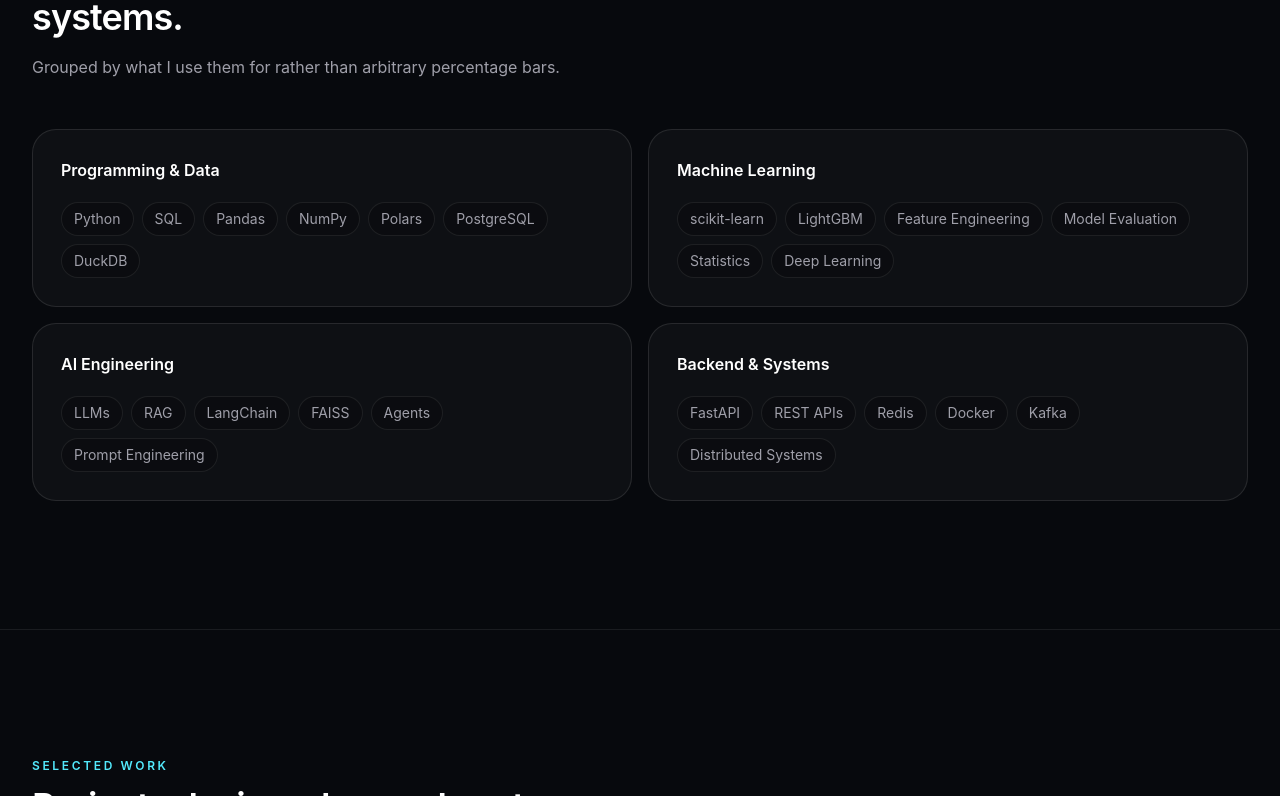
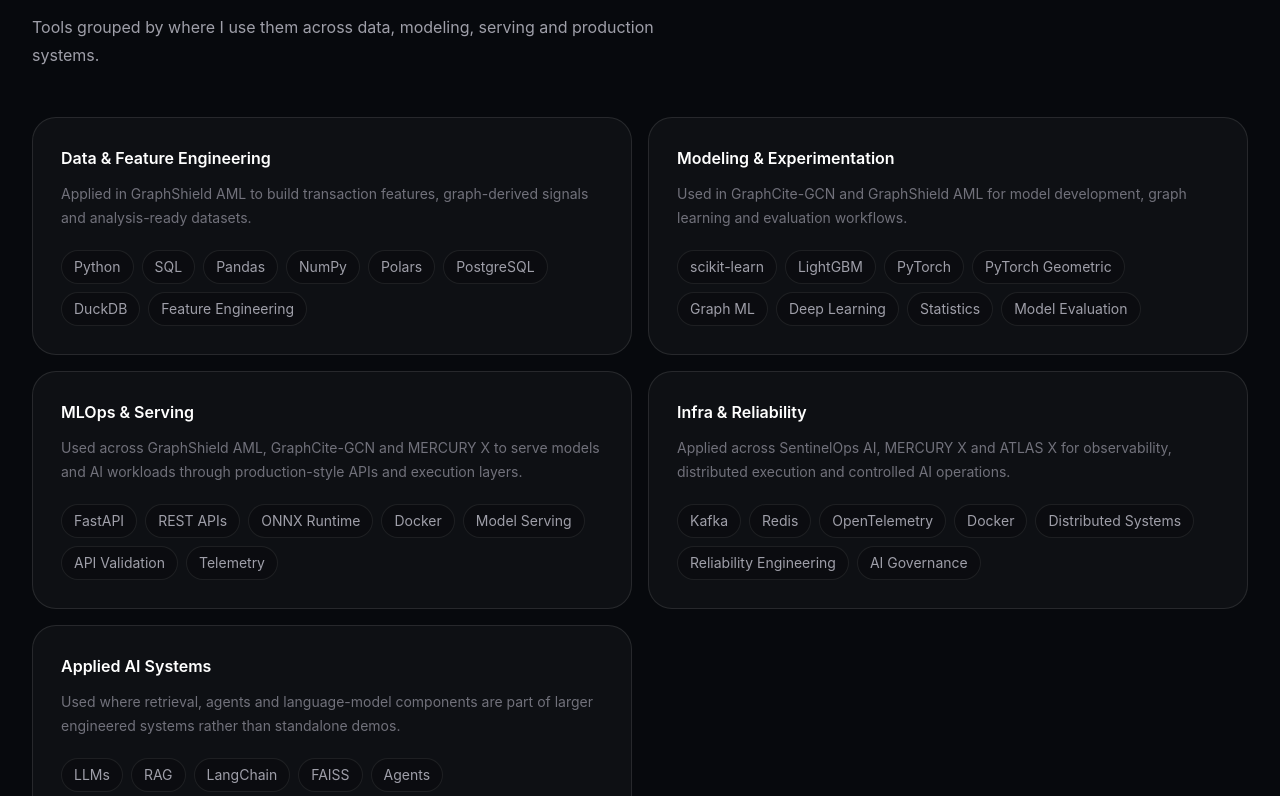
Before and after one commit to abhay799/abhay-portfolio, a Next.js app: page / in a window 1280 px wide. Shown: the part 1744-2540 px from the top of the page. Built offline with nearby package versions, Linux system fonts and the light colour scheme.

Commit message:
Restructure skills by ML lifecycle

```diff
--- a/app/page.tsx
+++ b/app/page.tsx
@@ -99,22 +99,29 @@
         <div className="mx-auto max-w-7xl px-5 sm:px-8">
           <SectionHeading
             eyebrow="Capabilities"
-            title="A stack built around data, intelligence and systems."
-            description="Grouped by what I use them for rather than arbitrary percentage bars."
+            title="A stack organized around the ML lifecycle."
+            description="Tools grouped by where I use them across data, modeling, serving and production systems."
           />
 
-          <div className="mt-12 grid gap-4 md:grid-cols-2">
+          <div className="mt-12 grid grid-cols-1 gap-4 md:grid-cols-2">
             {skills.map((group) => (
               <div
                 key={group.title}
                 className="rounded-3xl border border-white/10 bg-white/[0.03] p-6 sm:p-7"
               >
-                <h3 className="text-base font-semibold text-white">{group.title}</h3>
+                <h3 className="text-base font-semibold text-white">
+                  {group.title}
+                </h3>
+
+                <p className="mt-3 max-w-xl text-sm leading-6 text-zinc-500">
+                  {group.description}
+                </p>
+
                 <div className="mt-5 flex flex-wrap gap-2">
                   {group.items.map((item) => (
                     <span
                       key={item}
-                      className="rounded-full border border-white/8 bg-black/20 px-3 py-1.5 text-sm text-zinc-400"
+                      className="max-w-full rounded-full border border-white/8 bg-black/20 px-3 py-1.5 text-sm text-zinc-400"
                     >
                       {item}
                     </span>
--- a/data/site.ts
+++ b/data/site.ts
@@ -12,7 +12,9 @@
 
 export const skills = [
   {
-    title: "Programming & Data",
+    title: "Data & Feature Engineering",
+    description:
+      "Applied in GraphShield AML to build transaction features, graph-derived signals and analysis-ready datasets.",
     items: [
       "Python",
       "SQL",
@@ -21,21 +23,56 @@
       "Polars",
       "PostgreSQL",
       "DuckDB",
+      "Feature Engineering",
     ],
   },
   {
-    title: "Machine Learning",
+    title: "Modeling & Experimentation",
+    description:
+      "Used in GraphCite-GCN and GraphShield AML for model development, graph learning and evaluation workflows.",
     items: [
       "scikit-learn",
       "LightGBM",
-      "Feature Engineering",
+      "PyTorch",
+      "PyTorch Geometric",
+      "Graph ML",
+      "Deep Learning",
+      "Statistics",
       "Model Evaluation",
-      "Statistics",
-      "Deep Learning",
     ],
   },
   {
-    title: "AI Engineering",
+    title: "MLOps & Serving",
+    description:
+      "Used across GraphShield AML, GraphCite-GCN and MERCURY X to serve models and AI workloads through production-style APIs and execution layers.",
+    items: [
+      "FastAPI",
+      "REST APIs",
+      "ONNX Runtime",
+      "Docker",
+      "Model Serving",
+      "API Validation",
+      "Telemetry",
+    ],
+  },
+  {
+    title: "Infra & Reliability",
+    description:
+      "Applied across SentinelOps AI, MERCURY X and ATLAS X for observability, distributed execution and controlled AI operations.",
+    items: [
+      "Kafka",
+      "Redis",
+      "OpenTelemetry",
+      "Docker",
+      "Distributed Systems",
+      "Reliability Engineering",
+      "AI Governance",
+    ],
+  },
+  {
+    title: "Applied AI Systems",
+    description:
+      "Used where retrieval, agents and language-model components are part of larger engineered systems rather than standalone demos.",
     items: [
       "LLMs",
       "RAG",
@@ -43,17 +80,6 @@
       "FAISS",
       "Agents",
       "Prompt Engineering",
-    ],
-  },
-  {
-    title: "Backend & Systems",
-    items: [
-      "FastAPI",
-      "REST APIs",
-      "Redis",
-      "Docker",
-      "Kafka",
-      "Distributed Systems",
     ],
   },
 ];
```
